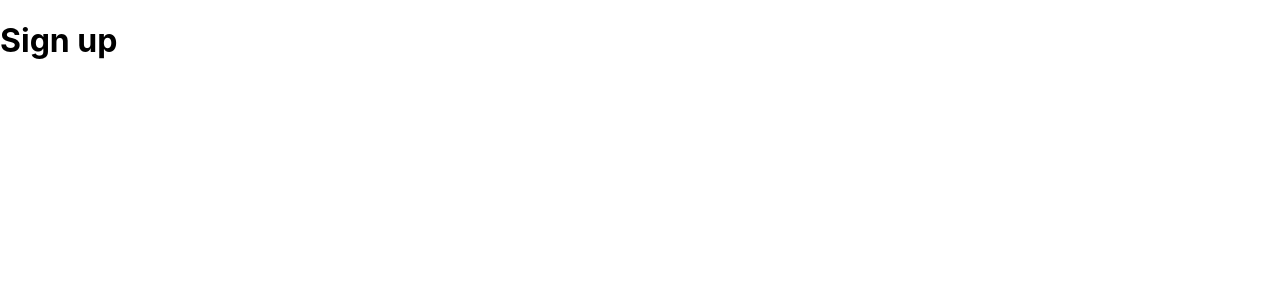
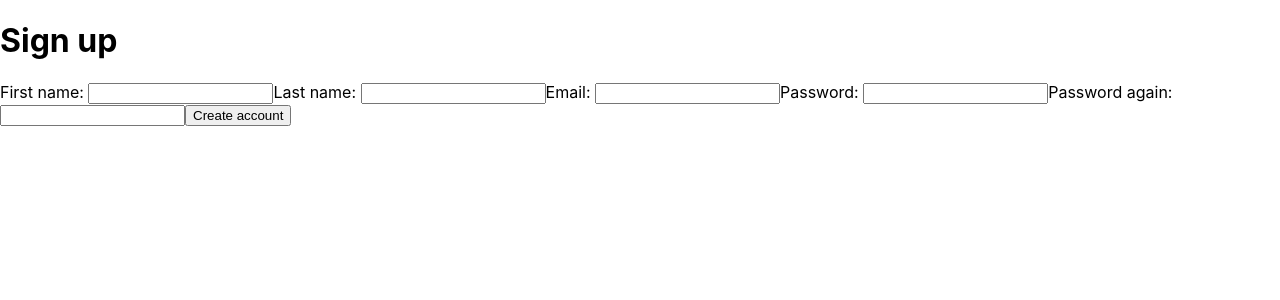
Before and after one commit to MatildaMared/ljudio, a React (Vite) app in the folder frontend/: page /signup in a window 1280 px wide. Shown: the top 300 px of the page. Built offline with nearby package versions, Linux system fonts and the light colour scheme.

Commit message:
Starting on signup page

```diff
--- a/frontend/src/pages/SignupPage.jsx
+++ b/frontend/src/pages/SignupPage.jsx
@@ -1,11 +1,95 @@
-import React from "react";
+import React, { useState } from 'react';
+import { useHistory, Link } from 'react-router-dom';
 
 function SignupPage() {
-	return (
-		<div>
-			<h1>Sign up</h1>
-		</div>
-	);
+  const [firstName, setFirstName] = useState('');
+  const [lastName, setLastName] = useState('');
+  const [email, setEmail] = useState('');
+  const [password, setPassword] = useState('');
+  const [checkPassword, setCheckPassword] = useState('');
+
+  const handleSubmit = (e) => {
+    e.preventDefault();
+    passwordIdentical(password, checkPassword);
+  };
+
+  const passwordIdentical = (pass1, pass2) => {
+    if (pass1 !== pass2) {
+      console.log(
+        `Password don't match 💥 First: '${pass1}', Second: '${pass2}'`
+      );
+    } else if (pass1 === pass2) {
+      console.log(`It's a match!! 😀 ${pass1} = ${pass2}`);
+      createAccount(firstName, lastName, email, password);
+    }
+  };
+
+  async function createAccount(firstName, lastName, email, password) {
+    try {
+      const res = await fetch('http://localhost:8000/api/auth/signup', {
+        method: 'POST',
+        headers: {
+          'Content-Type': 'application/json',
+        },
+        body: JSON.stringify({
+          firstName,
+          lastName,
+          email,
+          password,
+        }),
+      });
+
+      const data = await res.json();
+      console.log(data);
+    } catch (err) {
+      console.log(err);
+    }
+  }
+
+  return (
+    <div>
+      <h1>Sign up</h1>
+      <form onSubmit={handleSubmit}>
+        <label htmlFor="text">First name: </label>
+        <input
+          type="text"
+          className="firstName"
+          name="firstName"
+          onChange={(e) => setFirstName(e.target.value)}
+        />
+        <label htmlFor="text">Last name: </label>
+        <input
+          type="text"
+          className="lastName"
+          name="lastName"
+          onChange={(e) => setLastName(e.target.value)}
+        />
+        <label htmlFor="email">Email: </label>
+        <input
+          type="email"
+          className="email"
+          type="email"
+          name="email"
+          onChange={(e) => setEmail(e.target.value)}
+        />
+        <label htmlFor="password">Password: </label>
+        <input
+          type="password"
+          name="password"
+          className="password"
+          onChange={(e) => setPassword(e.target.value)}
+        />
+        <label htmlFor="password">Password again: </label>
+        <input
+          type="password"
+          name="password"
+          className="password"
+          onChange={(e) => setCheckPassword(e.target.value)}
+        />
+        <input type="submit" className="form__btn" value="Create account" />
+      </form>
+    </div>
+  );
 }
 
 export default SignupPage;
```
Also changed, not shown: frontend/src/pages/LoginPage.jsx (+12 -12 lines), 2 other files (tests, documents, lock files or other folders).
